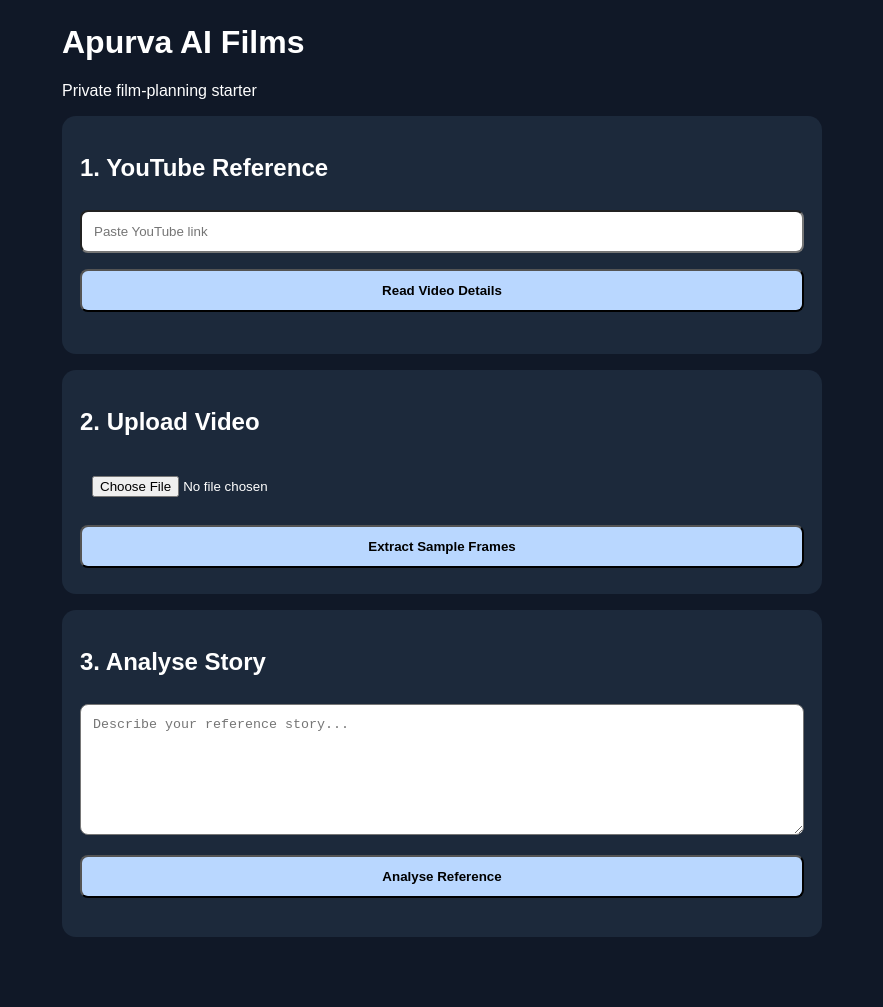
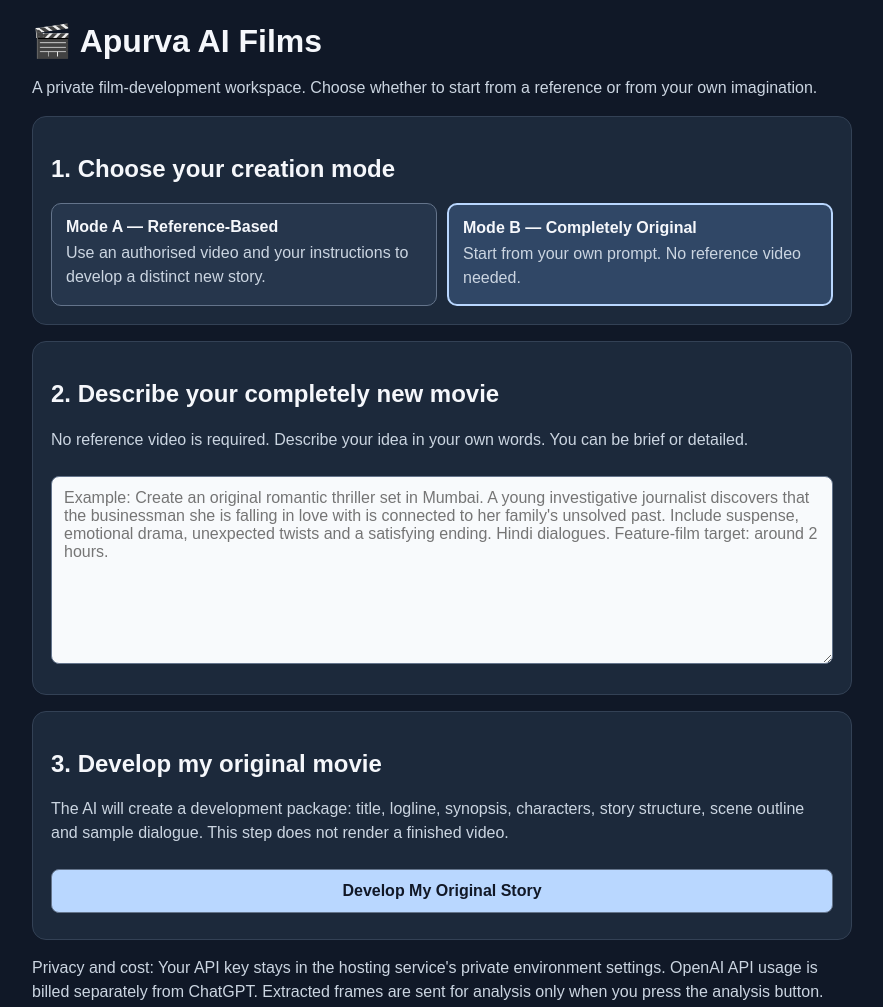
Before and after one commit to ApurvaAIFilms/apurva-ai-films, a plain HTML site: page static/index.html in a window 1280 px wide. Shown: the whole page, without its empty margins (198-1081 px from the left). Before the commit the page ends 961 px from the top, so only its background shows below. Drawn offline with Linux system fonts and the light colour scheme.

Commit message:
Update index.html

```diff
--- a/static/index.html
+++ b/static/index.html
@@ -1,118 +1,50 @@
-<!DOCTYPE html>
+<!doctype html>
 <html lang="en">
 <head>
-<meta charset="UTF-8">
-<meta name="viewport" content="width=device-width, initial-scale=1">
+<meta charset="utf-8"><meta name="viewport" content="width=device-width,initial-scale=1">
 <title>Apurva AI Films</title>
 <style>
-body {
-  font-family: Arial, sans-serif;
-  max-width: 760px;
-  margin: 24px auto;
-  padding: 0 16px;
-  background: #101827;
-  color: white;
-}
-.card {
-  background: #1c293b;
-  padding: 18px;
-  border-radius: 14px;
-  margin: 16px 0;
-}
-input, textarea, button {
-  box-sizing: border-box;
-  width: 100%;
-  padding: 12px;
-  margin: 8px 0;
-  border-radius: 8px;
-}
-button {
-  background: #b9d7ff;
-  font-weight: bold;
-}
-img {
-  max-width: 100%;
-  margin: 5px;
-}
+:root{color-scheme:dark}*{box-sizing:border-box}body{font-family:Arial,sans-serif;max-width:850px;margin:22px auto;padding:0 15px;background:#101827;color:#f5f7fb}.card{background:#1c293b;padding:18px;border-radius:14px;margin:16px 0;border:1px solid #334155}h1{margin-bottom:5px}.sub,.small{color:#cbd5e1;line-height:1.5}.modebar{display:grid;grid-template-columns:1fr 1fr;gap:10px}.mode{padding:14px;border:1px solid #64748b;border-radius:10px;background:#26364c;cursor:pointer}.mode.active{border:2px solid #b9d7ff;background:#304766}.mode strong{display:block;margin-bottom:5px}input,textarea,select,button{font:inherit;width:100%;padding:12px;margin:8px 0;border-radius:8px;border:1px solid #64748b;background:#f8fafc;color:#111827}textarea{resize:vertical}button{background:#b9d7ff;font-weight:bold;cursor:pointer}button:disabled{opacity:.6}.secondary{background:#dbeafe}.hidden{display:none}img.frame{width:31%;max-width:190px;margin:5px;border-radius:8px}#analysis{white-space:pre-wrap;overflow-wrap:anywhere;line-height:1.55;background:#111c2b;padding:12px;border-radius:8px}.notice{background:#3b2f18;border:1px solid #8b6b2d;padding:11px;border-radius:8px;color:#ffedc2}.success{color:#a7f3d0}@media(max-width:520px){.modebar{grid-template-columns:1fr}img.frame{width:47%}}
 </style>
 </head>
 <body>
-
-<h1>Apurva AI Films</h1>
-<p>Private film-planning starter</p>
-
+<h1>🎬 Apurva AI Films</h1>
+<p class="sub">A private film-development workspace. Choose whether to start from a reference or from your own imagination.</p>
 <div class="card">
-<h2>1. YouTube Reference</h2>
-<input id="yt" placeholder="Paste YouTube link">
-<button onclick="youtube()">Read Video Details</button>
-<p id="ytout"></p>
-<div id="thumb"></div>
+<h2>1. Choose your creation mode</h2>
+<div class="modebar">
+<div id="referenceMode" class="mode" onclick="setMode('reference')"><strong>Mode A — Reference-Based</strong><span class="small">Use an authorised video and your instructions to develop a distinct new story.</span></div>
+<div id="originalMode" class="mode active" onclick="setMode('original')"><strong>Mode B — Completely Original</strong><span class="small">Start from your own prompt. No reference video needed.</span></div>
 </div>
-
+<input type="hidden" id="mode" value="original">
+</div>
+<div id="referencePanel" class="card hidden">
+<h2>2. Reference material (optional YouTube details + authorised video frames)</h2>
+<label for="yt">YouTube link (metadata only)</label><input id="yt" placeholder="Paste a YouTube link">
+<button class="secondary" onclick="youtube()">Read video title and thumbnail</button><p id="ytout" class="small"></p><div id="thumb"></div>
+<p class="notice">A YouTube link alone provides title/thumbnail only. To analyse visuals, upload a video file that you own or are authorised to use. We do not download arbitrary YouTube videos.</p>
+<label for="video">Upload authorised video file (maximum 250 MB)</label><input id="video" type="file" accept="video/*">
+<label for="frameCount">Number of sample frames</label><select id="frameCount"><option>8</option><option selected>12</option><option>16</option><option>24</option></select>
+<button onclick="frames()">Extract sample frames</button><p id="frameStatus" class="small"></p><div id="frames"></div>
+<label for="instructions">My creative instructions — what should change or remain?</label><textarea id="instructions" rows="6" placeholder="Example: Keep the broad theme of forbidden love, but create different characters, a new setting, new conflicts and a completely different ending. Write the dialogues in Hindi..."></textarea>
+</div>
+<div id="originalPanel" class="card">
+<h2>2. Describe your completely new movie</h2>
+<p class="small">No reference video is required. Describe your idea in your own words. You can be brief or detailed.</p>
+<textarea id="storyPrompt" rows="9" placeholder="Example: Create an original romantic thriller set in Mumbai. A young investigative journalist discovers that the businessman she is falling in love with is connected to her family's unsolved past. Include suspense, emotional drama, unexpected twists and a satisfying ending. Hindi dialogues. Feature-film target: around 2 hours."></textarea>
+</div>
 <div class="card">
-<h2>2. Upload Video</h2>
-<input id="video" type="file" accept="video/*">
-<button onclick="frames()">Extract Sample Frames</button>
-<div id="frames"></div>
+<h2 id="analyzeHeading">3. Develop my original movie</h2>
+<p class="small">The AI will create a development package: title, logline, synopsis, characters, story structure, scene outline and sample dialogue. This step does not render a finished video.</p>
+<button id="analyzeButton" onclick="analyse()">Develop My Original Story</button>
+<div id="analysis" class="hidden" aria-live="polite"></div>
 </div>
-
-<div class="card">
-<h2>3. Analyse Story</h2>
-<textarea id="transcript" rows="7"
-placeholder="Describe your reference story..."></textarea>
-<button onclick="analyse()">Analyse Reference</button>
-<pre id="analysis" style="white-space:pre-wrap"></pre>
-</div>
-
+<p class="small">Privacy and cost: Your API key stays in the hosting service's private environment settings. OpenAI API usage is billed separately from ChatGPT. Extracted frames are sent for analysis only when you press the analysis button.</p>
 <script>
-async function youtube() {
-  let u = document.getElementById('yt').value;
-  let o = document.getElementById('ytout');
-  o.textContent = 'Loading...';
-  try {
-    let r = await fetch('/api/youtube?url=' + encodeURIComponent(u));
-    let d = await r.json();
-    if (!r.ok) throw Error(d.detail);
-    o.textContent = d.title + ' — ' + d.author;
-    document.getElementById('thumb').innerHTML =
-      d.thumbnail ? '<img src="' + d.thumbnail + '">' : '';
-  } catch(e) { o.textContent = e.message; }
-}
-
-async function frames() {
-  let f = document.getElementById('video').files[0];
-  if (!f) return alert('Choose a video first.');
-  let fd = new FormData();
-  fd.append('video', f);
-  let o = document.getElementById('frames');
-  o.textContent = 'Extracting...';
-  try {
-    let r = await fetch('/api/frames?count=12', {
-      method: 'POST', body: fd
-    });
-    let d = await r.json();
-    if (!r.ok) throw Error(d.detail);
-    o.innerHTML = d.frames.map(x => '<img src="' + x + '">').join('');
-  } catch(e) { o.textContent = e.message; }
-}
-
-async function analyse() {
-  let o = document.getElementById('analysis');
-  o.textContent = 'Analysing...';
-  try {
-    let r = await fetch('/api/analyze', {
-      method: 'POST',
-      headers: {'Content-Type': 'application/json'},
-      body: JSON.stringify({
-        transcript: document.getElementById('transcript').value
-      })
-    });
-    let d = await r.json();
-    if (!r.ok) throw Error(d.detail);
-    o.textContent = d.analysis;
-  } catch(e) { o.textContent = e.message; }
-}
+let extractedFrames=[];let referenceTitle='';
+function setMode(mode){document.getElementById('mode').value=mode;document.getElementById('referencePanel').classList.toggle('hidden',mode!=='reference');document.getElementById('originalPanel').classList.toggle('hidden',mode!=='original');document.getElementById('referenceMode').classList.toggle('active',mode==='reference');document.getElementById('originalMode').classList.toggle('active',mode==='original');document.getElementById('analyzeHeading').textContent=mode==='reference'?'3. Develop my reference-inspired movie':'3. Develop my original movie';document.getElementById('analyzeButton').textContent=mode==='reference'?'Analyse Reference and Develop New Story':'Develop My Original Story';document.getElementById('analysis').classList.add('hidden')}
+async function youtube(){let u=document.getElementById('yt').value.trim(),o=document.getElementById('ytout');if(!u){o.textContent='Paste a YouTube link first.';return}o.textContent='Loading video details...';try{let r=await fetch('/api/youtube?url='+encodeURIComponent(u));let d=await r.json();if(!r.ok)throw Error(d.detail);referenceTitle=d.title||'';o.textContent=(d.title||'')+' — '+(d.author||'');document.getElementById('thumb').innerHTML=d.thumbnail?'<img style="max-width:100%;border-radius:8px" src="'+d.thumbnail+'" alt="YouTube thumbnail">':''}catch(e){o.textContent=e.message}}
+async function frames(){let f=document.getElementById('video').files[0];if(!f){alert('Choose an authorised video file first.');return}let count=document.getElementById('frameCount').value,fd=new FormData();fd.append('video',f);let status=document.getElementById('frameStatus');status.textContent='Uploading and extracting sample frames. Keep this page open...';try{let r=await fetch('/api/frames?count='+count,{method:'POST',body:fd});let d=await r.json();if(!r.ok)throw Error(d.detail);extractedFrames=d.frames||[];document.getElementById('frames').innerHTML=extractedFrames.map(x=>'<img class="frame" src="'+x+'" alt="Extracted sample frame">').join('');status.textContent='Successfully extracted '+d.count+' frames. You can now analyse them with your creative instructions.'}catch(e){status.textContent='Frame extraction failed: '+e.message}}
+async function analyse(){let mode=document.getElementById('mode').value;let storyPrompt=document.getElementById('storyPrompt').value.trim();let instructions=document.getElementById('instructions').value.trim();if(mode==='original'&&!storyPrompt){alert('Please describe the completely new movie you want to create.');return}if(mode==='reference'&&!instructions&&!extractedFrames.length){alert('Add creative instructions or extract frames from an authorised video first.');return}let button=document.getElementById('analyzeButton'),out=document.getElementById('analysis');button.disabled=true;button.textContent='Working...';out.classList.remove('hidden');out.textContent='Preparing your movie development package. This may take a little while...';try{let r=await fetch('/api/analyze',{method:'POST',headers:{'Content-Type':'application/json'},body:JSON.stringify({mode,story_prompt:storyPrompt,instructions,frames:mode==='reference'?extractedFrames:[],reference_title:referenceTitle})});let d=await r.json();if(!r.ok)throw Error(d.detail||'Analysis failed');out.textContent=d.analysis+(mode==='reference'?'\n\nVisual sample frames analysed: '+d.frames_used:'');}catch(e){out.textContent='Could not complete analysis: '+e.message}finally{button.disabled=false;button.textContent=mode==='reference'?'Analyse Reference and Develop New Story':'Develop My Original Story'}}
 </script>
-
-</body>
-</html>
+</body></html>
```
